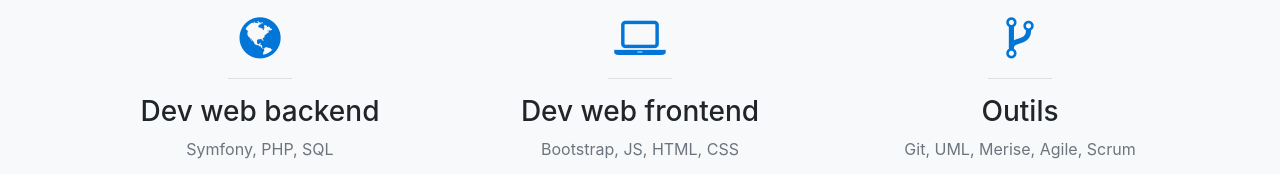
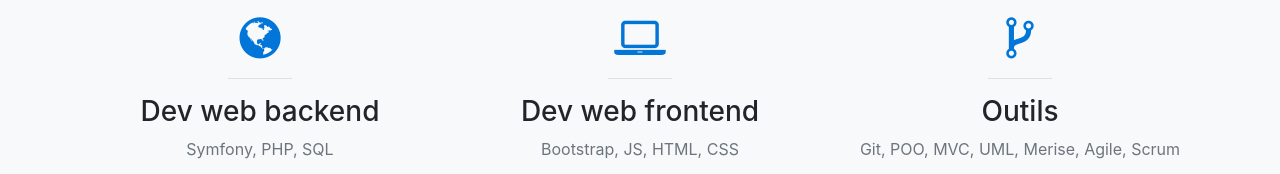
Before and after one commit to mikaelflora/mikaelflora.github.io, a plain HTML site: page index.html in a window 1280 px wide. Shown: the part 921-1095 px from the top of the page. Drawn offline with nearby package versions, Linux system fonts and the light colour scheme.

Commit message:
ajout de compétences POO et MVC

```diff
--- a/index.html
+++ b/index.html
@@ -61,7 +61,7 @@
 					<span style="font-size: 48px; color: #0275d8" class="fa fa-code-fork"></span>
 					<hr style="max-width: 64px">
 					<h3>Outils</h3>
-					<p class="text-muted">Git, UML, Merise, Agile, Scrum</p>
+					<p class="text-muted">Git, POO, MVC, UML, Merise, Agile, Scrum</p>
 				</div>
 				<div class="col-12 col-sm-6 col-md-4 left">
 					<span style="font-size: 48px; color: #0275d8" class="fa fa-gamepad"></span>
```
